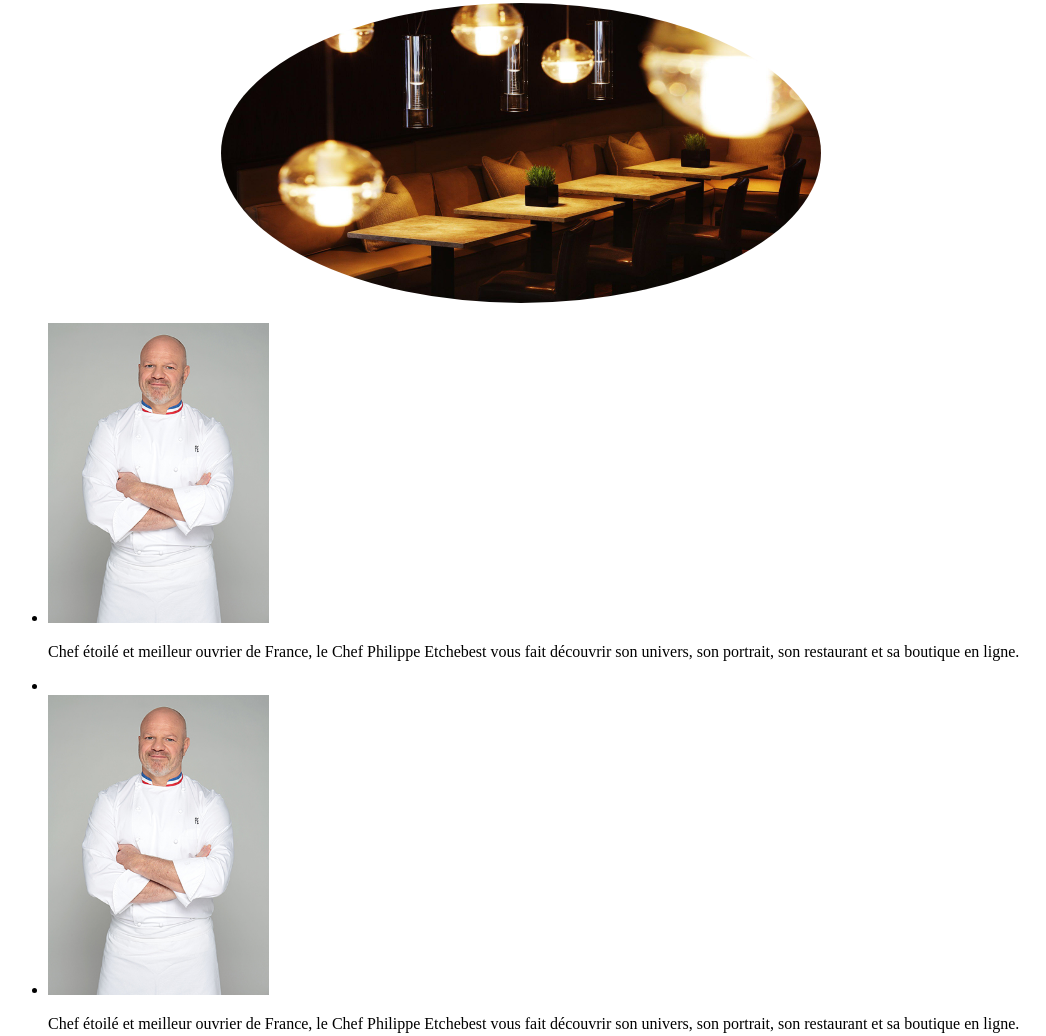
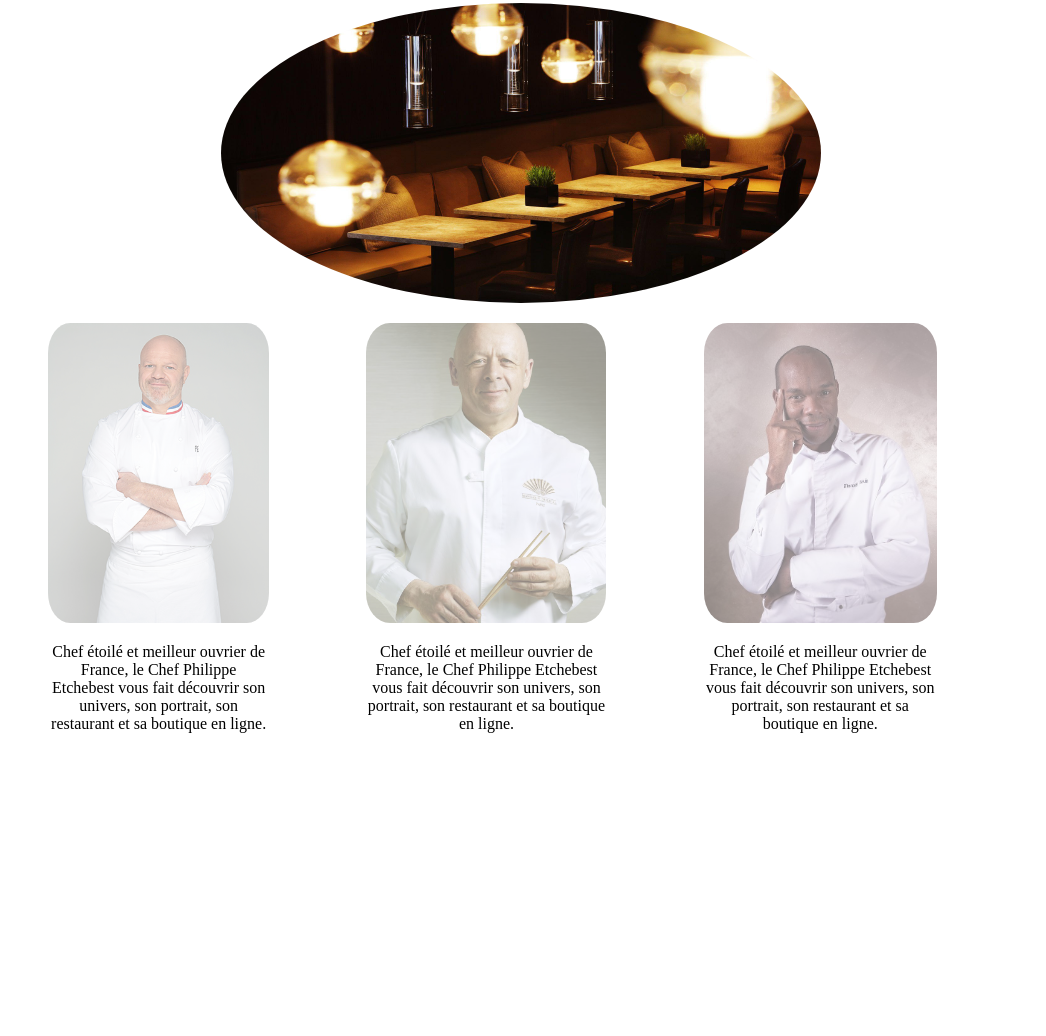
Before and after one commit to Lounissa/vitrine-d-un-restaurant, a plain HTML site: page index.html in a window 1280 px wide. Shown: the part 474-1510 px from the top of the page, without its empty margins (119-1165 px from the left). After the commit the page ends 1239 px from the top, so only its background shows below. Drawn offline with Linux system fonts and the light colour scheme.

Commit message:
border img

```diff
--- a/css/style.css
+++ b/css/style.css
@@ -28,3 +28,8 @@
 .content p{font-family: 'Pacifico'}
 .content img{width:600px;height:300px;border-radius: 50%;}
 .chef img{height:300px}
+.chef {text-align: center;}
+.chef li {width:30%}
+.chef img{border-radius: 10%; opacity:0.5}
+.chef img:hover{opacity:1}
+.chef ul{justify-content: space-around;display:flex;text-decoration: none;list-style: none;}
--- a/index.html
+++ b/index.html
@@ -36,11 +36,11 @@
     <p>Chef étoilé et meilleur ouvrier de France, le Chef Philippe Etchebest vous fait découvrir son univers, son portrait, son restaurant et sa boutique en ligne.</p></li>
     <li>
         <li>
-            <img src="img/chef.jpg">
+            <img src="img/chef2.jpg">
             <p>Chef étoilé et meilleur ouvrier de France, le Chef Philippe Etchebest vous fait découvrir son univers, son portrait, son restaurant et sa boutique en ligne.</p></li>
             <li>
                 <li>
-                    <img src="img/chef.jpg">
+                    <img src="img/chef3.jpg">
                     <p>Chef étoilé et meilleur ouvrier de France, le Chef Philippe Etchebest vous fait découvrir son univers, son portrait, son restaurant et sa boutique en ligne.</p></li>
                     <li>
 </ul>
```
Also changed, not shown: img/chef2.jpg (added), img/chef3.jpg (added).
